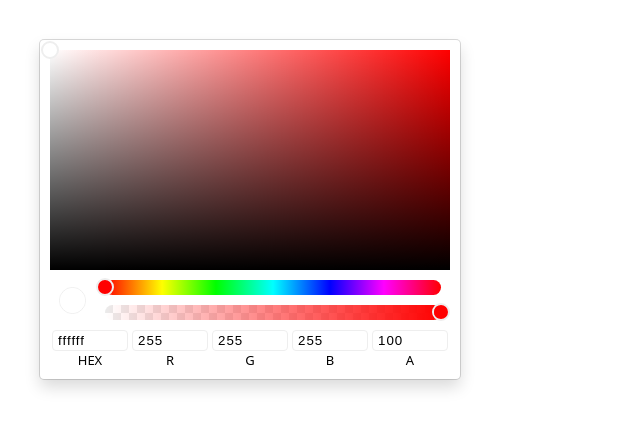
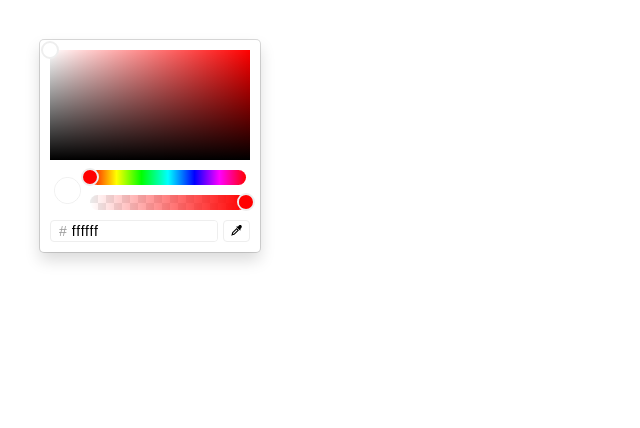
Before and after one commit to leewwhui/react-color-picker, a React (Vite) app: page / in a window 1280 px wide. Shown: the top 428 px of the page, without its empty margins (0-640 px from the left). Built offline with nearby package versions, Linux system fonts and the light colour scheme.

Commit message:
feat: ✨ 样式修改 + eyedropper in chrome

```diff
--- a/src/App.tsx
+++ b/src/App.tsx
@@ -6,7 +6,7 @@ function App() {
     <div>
       <ReactColorPicker
         color={{ r: 255, g: 255, b: 255, a: 0.2 }}
-        width={400}
+        // width={300}
       ></ReactColorPicker>
     </div>
   );
--- a/src/components/react-color-picker/colorInput/hexInput.tsx
+++ b/src/components/react-color-picker/colorInput/hexInput.tsx
@@ -25,9 +25,9 @@ export const HexInput: FC<HexInputInterface> = (props) => {
   };
 
   return (
-    <div className={styles["input-cell"]}>
+    <div className={styles["input-box"]}>
+      <span className={styles["prefix"]}>#</span>
       <input value={hex} onChange={(e) => handleHexChange(e.target.value)} />
-      <span style={{ cursor: "default" }}>HEX</span>
     </div>
   );
 };
--- a/src/components/react-color-picker/colorInput/input.module.less
+++ b/src/components/react-color-picker/colorInput/input.module.less
@@ -1,25 +1,33 @@
-.input-cell {
+.input-box {
   display: flex;
-  flex-direction: column;
+  flex: 1;
   align-items: center;
-  justify-content: flex-end;
-  user-select: none;
-
-  input {
-    width: 80%;
-    letter-spacing: 1px;
-    border-radius: 4px;
-    border: 1.5px solid #eee;
-    padding: 2px 5px;
-  }
-
-  span {
-    font-family: system-ui, -apple-system, BlinkMacSystemFont, 'Segoe UI', Roboto, Oxygen, Ubuntu, Cantarell, 'Open Sans', 'Helvetica Neue', sans-serif;
-    font-size: 13px;
-  }
+  max-width: 300px;
+  background: #fff;
+  border: 1px solid #eee;
+  border-radius: 4px;
+  padding-left: 0.5rem;
+  overflow: hidden;
+  font-family: sans-serif;
 }
 
-.input-container {
-  display: flex;
-  align-items: center;
+.input-box .prefix {
+  font-weight: 300;
+  font-size: 14px;
+  color: #999;
 }
+
+.input-box input {
+  flex-grow: 1;
+  font-size: 14px;
+  background: #fff;
+  border: none;
+  outline: none;
+  box-sizing: border-box;
+  letter-spacing: 0.8px;
+  padding: 2px 5px;
+}
+
+.input-box:focus-within {
+  border-color: #777;
+}
--- a/src/components/react-color-picker/colorInput/rgbaInput.tsx
+++ /dev/null
@@ -1,49 +0,0 @@
-import { FC } from "react";
-import styles from "./input.module.less";
-import { HSVA, RGBA } from "../types";
-import { InputCell } from "./inputCell";
-import { convertToColorSet } from "../util/convert";
-
-interface RgbaInputInterface {
-  rgba: RGBA;
-  onChange: (hsva: HSVA) => void;
-}
-
-export const RgbaInput: FC<RgbaInputInterface> = (props) => {
-  const { rgba, onChange } = props;
-
-  const handleChange = (rgba: RGBA) => {
-    const hsva = convertToColorSet(rgba).hsv;
-    onChange({ ...hsva, a: rgba.a });
-  };
-
-  return (
-    <div className={styles["input-container"]}>
-      <InputCell
-        value={rgba.r}
-        label="R"
-        onChange={(r) => handleChange({ ...rgba, r })}
-      ></InputCell>
-      <InputCell
-        value={rgba.g}
-        label="G"
-        onChange={(g) => handleChange({ ...rgba, g })}
-      ></InputCell>
-      <InputCell
-        value={rgba.b}
-        label="B"
-        onChange={(b) => handleChange({ ...rgba, b })}
-      ></InputCell>
-      <InputCell
-        step={2}
-        value={Math.floor(rgba.a * 100)}
-        label="A"
-        onChange={(a) => {
-          if (a < 0) a = 0;
-          if (a > 100) a = 100;
-          handleChange({ ...rgba, a: a / 100 });
-        }}
-      ></InputCell>
-    </div>
-  );
-};
--- /dev/null
+++ b/src/components/react-color-picker/dropper/dropper.module.less
@@ -0,0 +1,9 @@
+.dropper {
+  display: flex;
+  align-items: center;
+  margin-left: 5px;
+  border: 1.5px solid #eee;
+  cursor: pointer;
+  border-radius: 4px;
+  background-color: white;
+}
--- a/src/components/react-color-picker/dropper.tsx
+++ b/src/components/react-color-picker/dropper/dropper.tsx
@@ -1,10 +1,13 @@
 import { FC, useEffect } from "react";
+import { convertHEX2HSVA } from "../util/convert";
+import styles from "./dropper.module.less";
 import { CgColorPicker } from "react-icons/cg";
 import { useCustomEyeDropper } from "./hooks/useCustomEyeDropper";
-import { isBrowserEyeDropper } from "./util/isBrowserSupportEyeDropper";
+import { isBrowserEyeDropper } from "../util/isBrowserSupportEyeDropper";
+import { HSVA } from "../types";
 
 interface DropperInterface {
-  onChange: (color: string) => void;
+  onChange: (hsva: HSVA) => void;
 }
 
 export const Dropper: FC<DropperInterface> = (props) => {
@@ -16,7 +19,7 @@ export const Dropper: FC<DropperInterface> = (props) => {
       // @ts-ignore
       const eyeDropper = new EyeDropper();
       // @ts-ignore
-      eyeDropper.open().then((res) => onChange(res.sRGBHex));
+      eyeDropper.open().then((res) => onChange(convertHEX2HSVA(res.sRGBHex)));
     } else {
       openDropper();
     }
@@ -24,11 +27,11 @@ export const Dropper: FC<DropperInterface> = (props) => {
 
   useEffect(() => {
     closeDropper();
-    onChange(color);
+    // onChange(color);
   }, [color]);
 
   return (
-    <button onClick={handleOpenDropper} style={{ marginTop: 10 }}>
+    <button onClick={handleOpenDropper} className={styles["dropper"]}>
       <CgColorPicker></CgColorPicker>
     </button>
   );
--- a/src/components/react-color-picker/index.module.less
+++ b/src/components/react-color-picker/index.module.less
@@ -19,6 +19,8 @@
 }
 
 .color-input {
+  width: 100%;
   display: flex;
+  flex-wrap: wrap;
   margin-top: 10px;
 }
--- a/src/components/react-color-picker/index.tsx
+++ b/src/components/react-color-picker/index.tsx
@@ -1,17 +1,13 @@
 import { FC, useState } from "react";
 import styles from "./index.module.less";
 import { Saturation } from "./saturation/saturation";
-import {
-  convertHSVA2HEX,
-  convertHSVA2RGBA,
-  convertToColorSet,
-} from "./util/convert";
+import { convertToColorSet } from "./util/convert";
 import { HSL, HSV, RGB, RGBA, HEX, HSVA } from "./types";
 import { Hue } from "./hue/hue";
 import { Transparent } from "./transparency/transparency";
 import { ColorPreview } from "./colorPreview/colorPreview";
-import { RgbaInput } from "./colorInput/rgbaInput";
 import { HexInput } from "./colorInput/hexInput";
+import { Dropper } from "./dropper/dropper";
 
 interface ColorPickerInterface {
   width?: number;
@@ -45,10 +41,7 @@ export const ReactColorPicker: FC<ColorPickerInterface> = (props) => {
 
       <div className={styles["color-input"]}>
         <HexInput hsva={hsva} onChange={handleChangeHSVA}></HexInput>
-        <RgbaInput
-          rgba={convertHSVA2RGBA(hsva)}
-          onChange={handleChangeHSVA}
-        ></RgbaInput>
+        <Dropper onChange={handleChangeHSVA}></Dropper>
       </div>
     </div>
   );
--- a/src/index.css
+++ /dev/null
@@ -1,70 +0,0 @@
-:root {
-  font-family: Inter, Avenir, Helvetica, Arial, sans-serif;
-  font-size: 16px;
-  line-height: 24px;
-  font-weight: 400;
-
-  color-scheme: light dark;
-  color: rgba(255, 255, 255, 0.87);
-  background-color: #242424;
-
-  font-synthesis: none;
-  text-rendering: optimizeLegibility;
-  -webkit-font-smoothing: antialiased;
-  -moz-osx-font-smoothing: grayscale;
-  -webkit-text-size-adjust: 100%;
-}
-
-a {
-  font-weight: 500;
-  color: #646cff;
-  text-decoration: inherit;
-}
-a:hover {
-  color: #535bf2;
-}
-
-body {
-  margin: 0;
-  display: flex;
-  place-items: center;
-  min-width: 320px;
-  min-height: 100vh;
-}
-
-h1 {
-  font-size: 3.2em;
-  line-height: 1.1;
-}
-
-button {
-  border-radius: 8px;
-  border: 1px solid transparent;
-  padding: 0.6em 1.2em;
-  font-size: 1em;
-  font-weight: 500;
-  font-family: inherit;
-  background-color: #1a1a1a;
-  cursor: pointer;
-  transition: border-color 0.25s;
-}
-button:hover {
-  border-color: #646cff;
-}
-button:focus,
-button:focus-visible {
-  outline: 4px auto -webkit-focus-ring-color;
-}
-
-@media (prefers-color-scheme: light) {
-  :root {
-    color: #213547;
-    background-color: #ffffff;
-  }
-  a:hover {
-    color: #747bff;
-  }
-  button {
-    background-color: #f9f9f9;
-  }
-}
```
Also changed, not shown: src/components/react-color-picker/dropper/hooks/useCustomEyeDropper.ts (renamed from src/components/react-color-picker/hooks/useCustomEyeDropper.ts).
